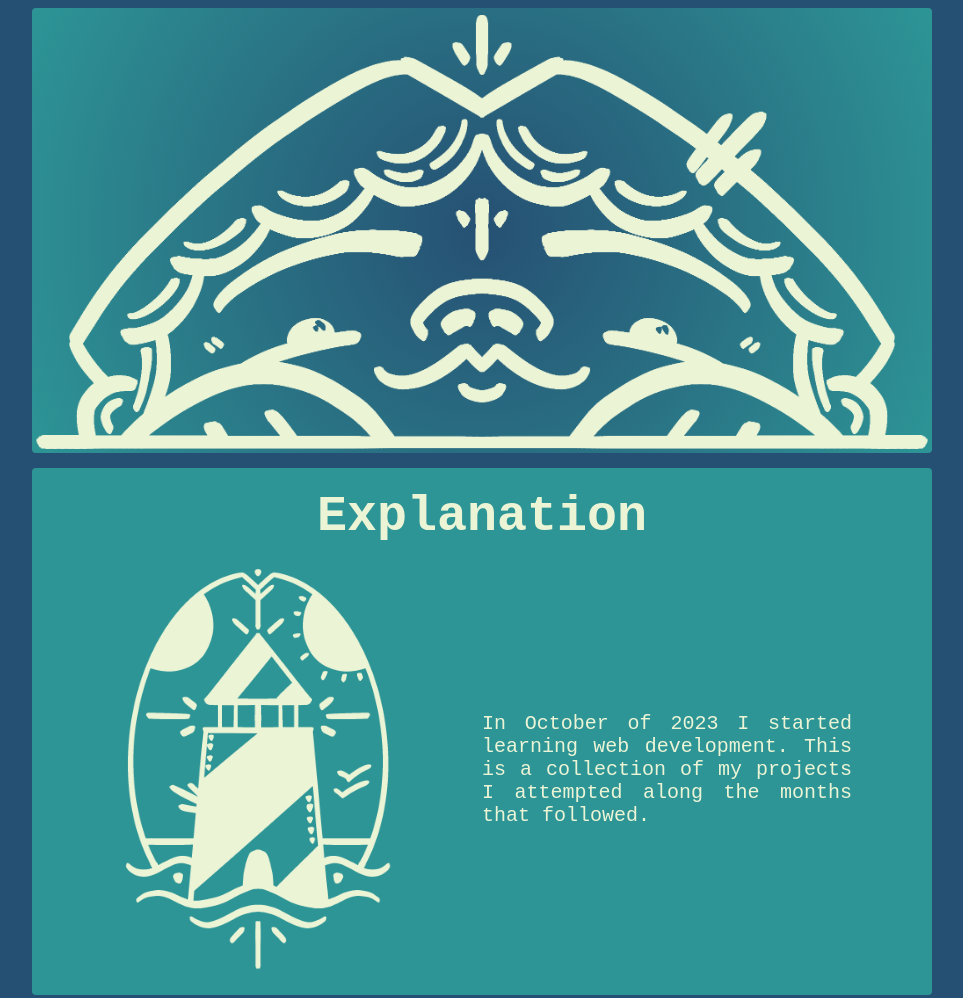
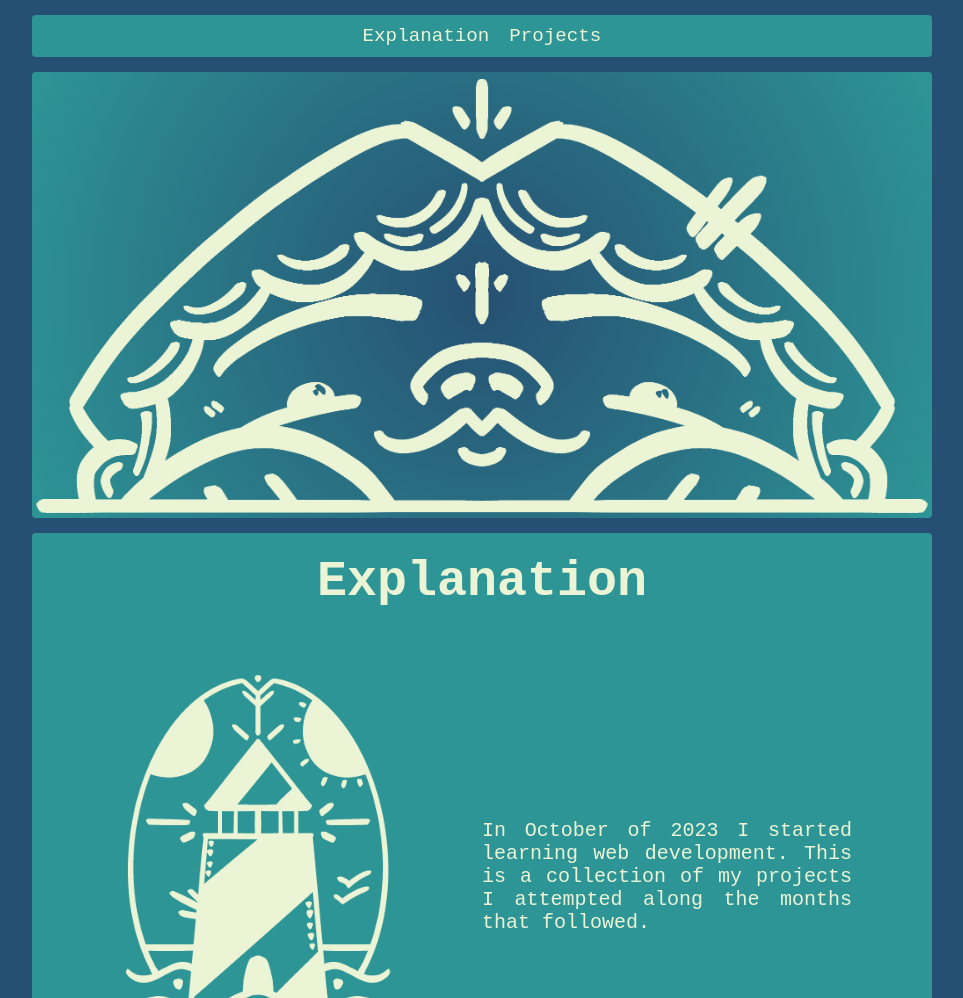
Before and after one commit to Tsi-Bo/Small-Scale-Projects, a plain HTML site: page index.html in a window 1280 px wide. Shown: the top 998 px of the page, without its empty margins (158-1121 px from the left). Drawn offline with Linux system fonts and the light colour scheme.

Commit message:
Add files via upload

```diff
--- a/index.html
+++ b/index.html
@@ -8,10 +8,18 @@
 </head>
 <body>
 
-  <header id="hero">
+  <header>
+   <nav class="nav-bar">
+    <a href="#explanation">Explanation</a>
+    <a href="#content">Projects</a>
+   </nav>
+  </header>
+
+
+  <section id="hero">
     <img class="hero-img" src="./images/Header-img.png" alt="a man looking down">
 
-  </header>
+  </section>
 
 
   <section id="explanation">
--- a/styles/styles.css
+++ b/styles/styles.css
@@ -7,6 +7,10 @@ body {
   background-color: hsl(207, 50%, 30%);
   padding: 0 30px;
   min-width: 930px;
+
+  color:#ECF4D6;
+  font-family:'Courier New', Courier, monospace;
+  margin: 0;
 
 }
 
@@ -29,18 +33,26 @@ p{
   font-size: 20px;
 }
 
-p, h1, h2 {
-  color:#ECF4D6;
-  font-family:'Courier New', Courier, monospace;
-  margin: 0;
-
-}
 
 h1 {
   margin-top: 20px;
   font-size: 50px;
   text-align: center;
 }
+
+/* Navbar */
+
+.nav-bar {
+  padding: 10px;
+  display: flex;
+  justify-content: center;
+  font-size: 1.2rem;
+}
+
+.nav-bar a {
+  margin: 0 10px;
+}
+
 
 /* HERO */
 #hero {
```
Also changed, not shown: eggman.html (+0 -1 lines).
